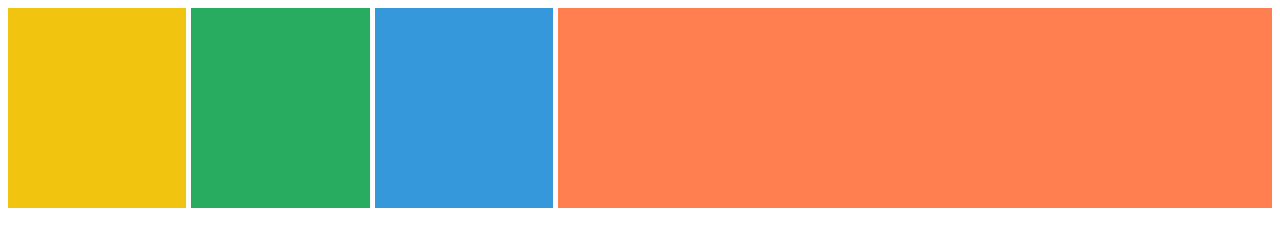
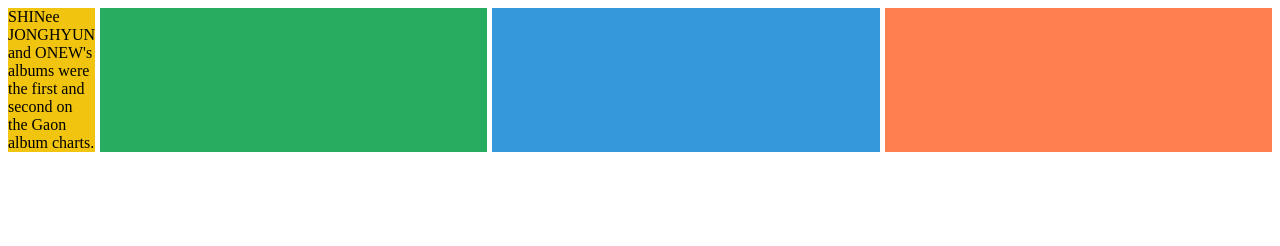
Before and after one commit to ryuros/css-masterclass, a plain HTML site: page grid.html in a window 1280 px wide. Drawn offline with Linux system fonts and the light colour scheme.

Commit message:
minmax, max-content, min-content

```diff
--- a/grid.html
+++ b/grid.html
@@ -8,10 +8,12 @@
     <title>Gird</title>
     <style>
         .father{
-            display:grid;
-            grid-auto-rows: 200px;
+            display: grid;
             grid-gap: 5px;
-            grid-template-columns: repeat(3, 1fr) 4fr;
+            /*grid-template-columns: max-content repeat(3, 1fr);*/
+            grid-template-columns: min-content repeat(3, 1fr);
+            /*max-content는 가능한 많은공간을 사용,
+            min-content는 가장 작은공간을 사용*/
         }
 
         .first{
@@ -36,7 +38,9 @@
     <body>
 
         <div class="father">
-            <div class="first"></div>
+            <div class="first">
+                SHINee JONGHYUN and ONEW's albums were the first and second on the Gaon album charts.
+            </div>
             <div class="second"></div>
             <div class="third"></div>
             <div class="fourth"></div>
@@ -47,3 +51,5 @@
 
 
 </head>
+
+</html>
```
